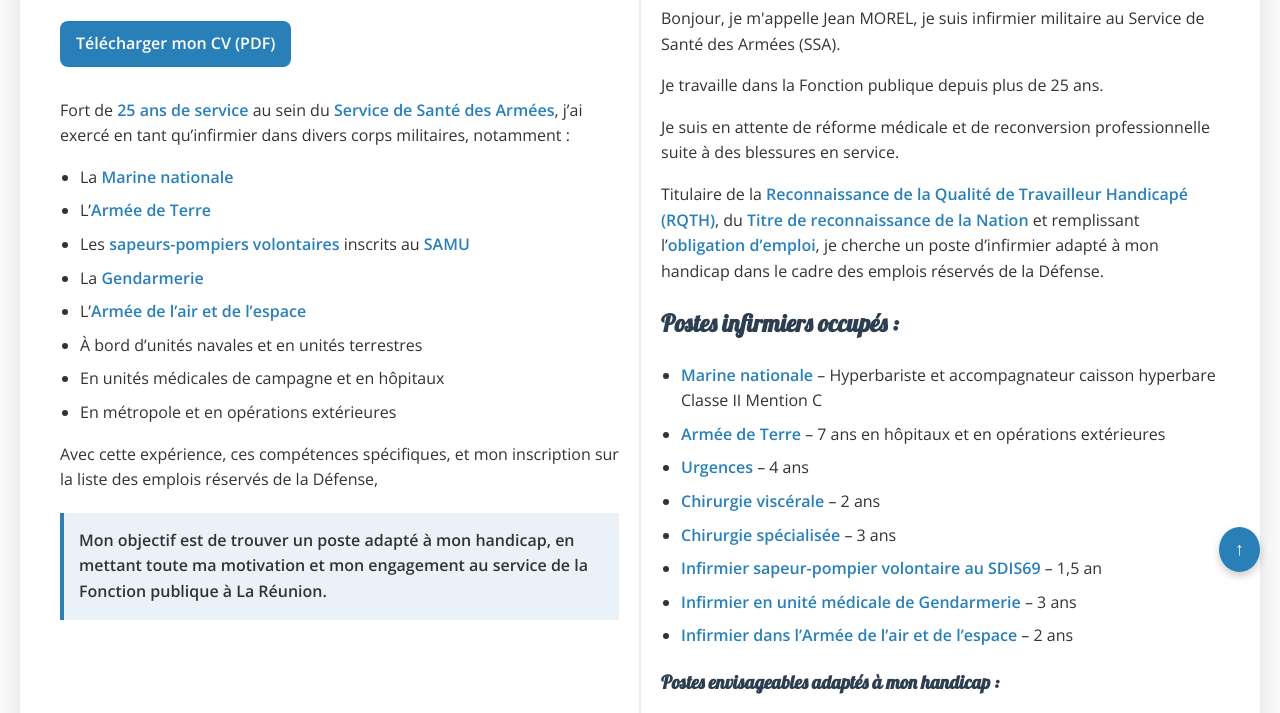
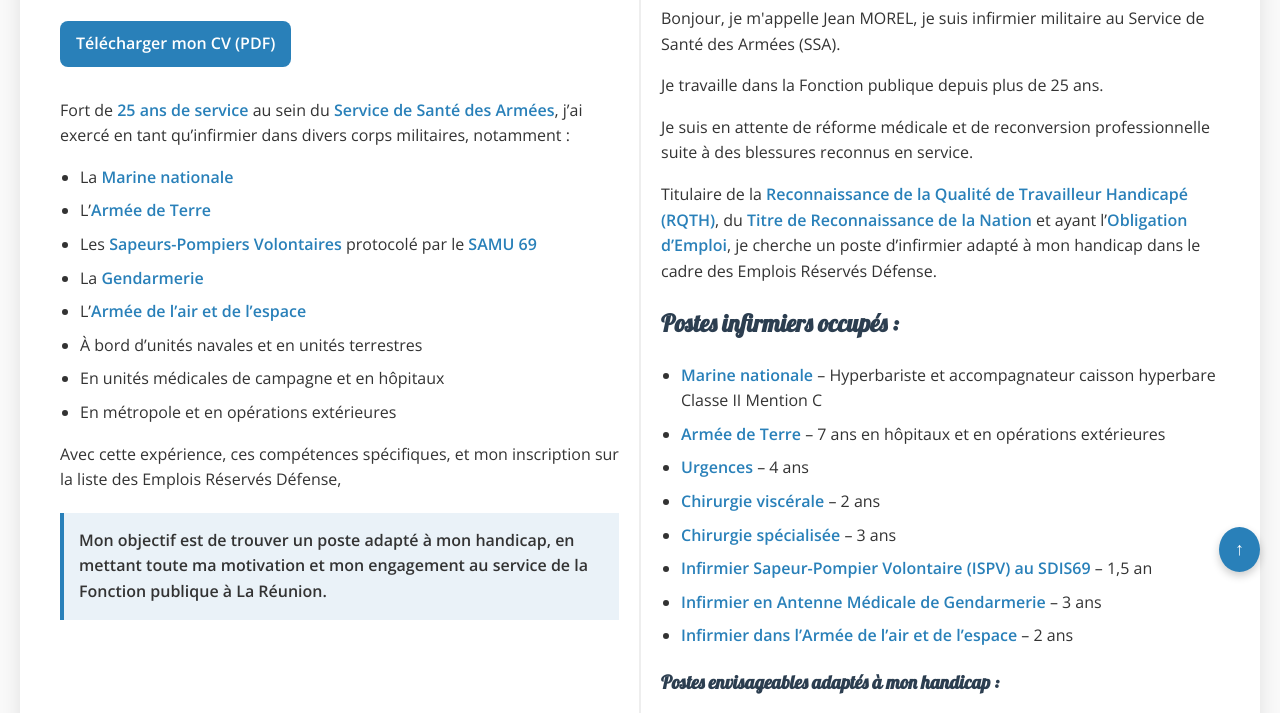
Before and after one commit to JeanMorel974/Mon_Premier_Site_Web, a plain HTML site: page index.html in a window 1280 px wide. Shown: the part 208-921 px from the top of the page. Drawn offline with nearby package versions, Linux system fonts and the light colour scheme; a script that the page names is missing.

Commit message:
Update index.html

```diff
--- a/index.html
+++ b/index.html
@@ -35,7 +35,7 @@
       <ul>
         <li>La <span class="important">Marine nationale</span></li>
         <li>L’<span class="important">Armée de Terre</span></li>
-        <li>Les <span class="important">sapeurs-pompiers volontaires</span> inscrits au <span class="important">SAMU</span></li>
+        <li>Les <span class="important">Sapeurs-Pompiers Volontaires</span> protocolé par le <span class="important">SAMU 69</span></li>
         <li>La <span class="important">Gendarmerie</span></li>
         <li>L’<span class="important">Armée de l’air et de l’espace</span></li>
         <li>À bord d’unités navales et en unités terrestres</li>
@@ -43,7 +43,7 @@
         <li>En métropole et en opérations extérieures</li>
       </ul>
 
-      <p>Avec cette expérience, ces compétences spécifiques, et mon inscription sur la liste des emplois réservés de la Défense,</p>
+      <p>Avec cette expérience, ces compétences spécifiques, et mon inscription sur la liste des Emplois Réservés Défense,</p>
       <div class="highlight-box">
         <b>Mon objectif est de trouver un poste adapté à mon handicap, en mettant toute ma motivation et mon engagement au service de la Fonction publique à La Réunion.</b>
       </div>
@@ -53,8 +53,8 @@
       <h1>À propos de moi</h1>
       <p>Bonjour, je m'appelle Jean MOREL, je suis infirmier militaire au Service de Santé des Armées (SSA).</p>
       <p>Je travaille dans la Fonction publique depuis plus de 25 ans.</p>
-      <p>Je suis en attente de réforme médicale et de reconversion professionnelle suite à des blessures en service.</p>
-      <p>Titulaire de la <span class="important">Reconnaissance de la Qualité de Travailleur Handicapé (RQTH)</span>, du <span class="important">Titre de reconnaissance de la Nation</span> et remplissant l’<span class="important">obligation d’emploi</span>, je cherche un poste d’infirmier adapté à mon handicap dans le cadre des emplois réservés de la Défense.</p>
+      <p>Je suis en attente de réforme médicale et de reconversion professionnelle suite à des blessures reconnus en service.</p>
+      <p>Titulaire de la <span class="important">Reconnaissance de la Qualité de Travailleur Handicapé (RQTH)</span>, du <span class="important">Titre de Reconnaissance de la Nation</span> et ayant l’<span class="important">Obligation d’Emploi</span>, je cherche un poste d’infirmier adapté à mon handicap dans le cadre des Emplois Réservés Défense.</p>
 
       <h2>Postes infirmiers occupés :</h2>
       <ul>
@@ -63,8 +63,8 @@
         <li><span class="important">Urgences</span> – 4 ans</li>
         <li><span class="important">Chirurgie viscérale</span> – 2 ans</li>
         <li><span class="important">Chirurgie spécialisée</span> – 3 ans</li>
-        <li><span class="important">Infirmier sapeur-pompier volontaire au SDIS69</span> – 1,5 an</li>
-        <li><span class="important">Infirmier en unité médicale de Gendarmerie</span> – 3 ans</li>
+        <li><span class="important">Infirmier Sapeur-Pompier Volontaire (ISPV) au SDIS69</span> – 1,5 an</li>
+        <li><span class="important">Infirmier en Antenne Médicale de Gendarmerie</span> – 3 ans</li>
         <li><span class="important">Infirmier dans l’Armée de l’air et de l’espace</span> – 2 ans</li>
       </ul>
 
@@ -74,7 +74,7 @@
         <li>Responsable Sécurité des Données Médicales Informatisées (CORSIC)</li>
         <li>Agent d’installation de serveurs et de veille informatique</li>
         <li>Coordinateur des ressources informatiques, support et maintenance</li>
-        <li>Agent de surveillance sanitaire et messagerie épidémiologique</li>
+        <li>Agent Responsable de veille sanitaire et de messagerie épidémiologique</li>
         <li>Postes administratifs et médicaux en bureau</li>
       </ul>
     </div>
```
